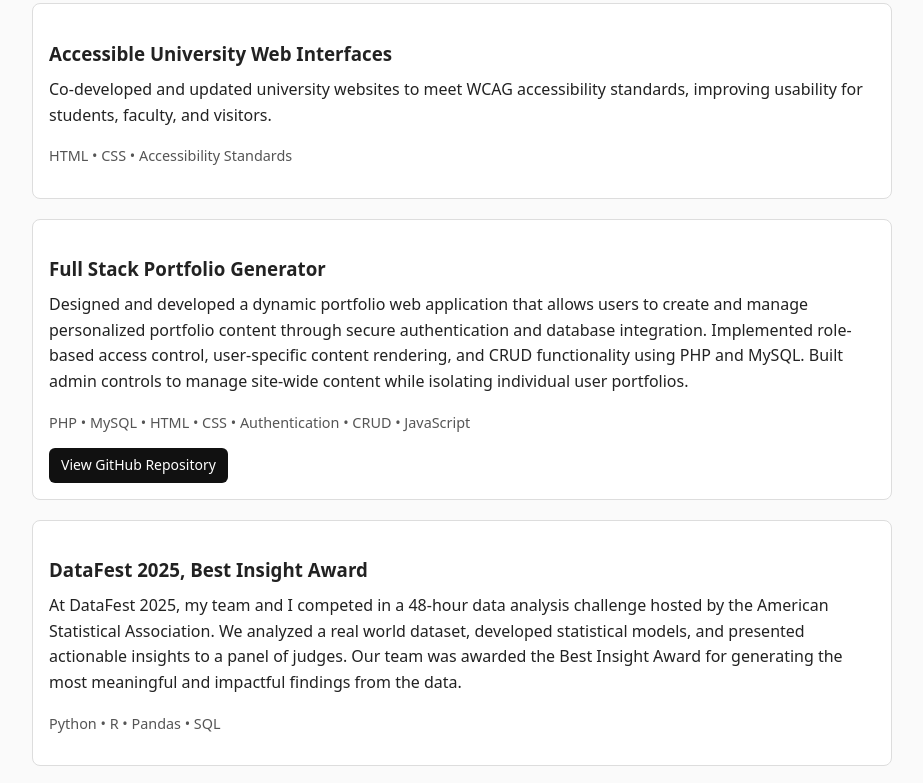
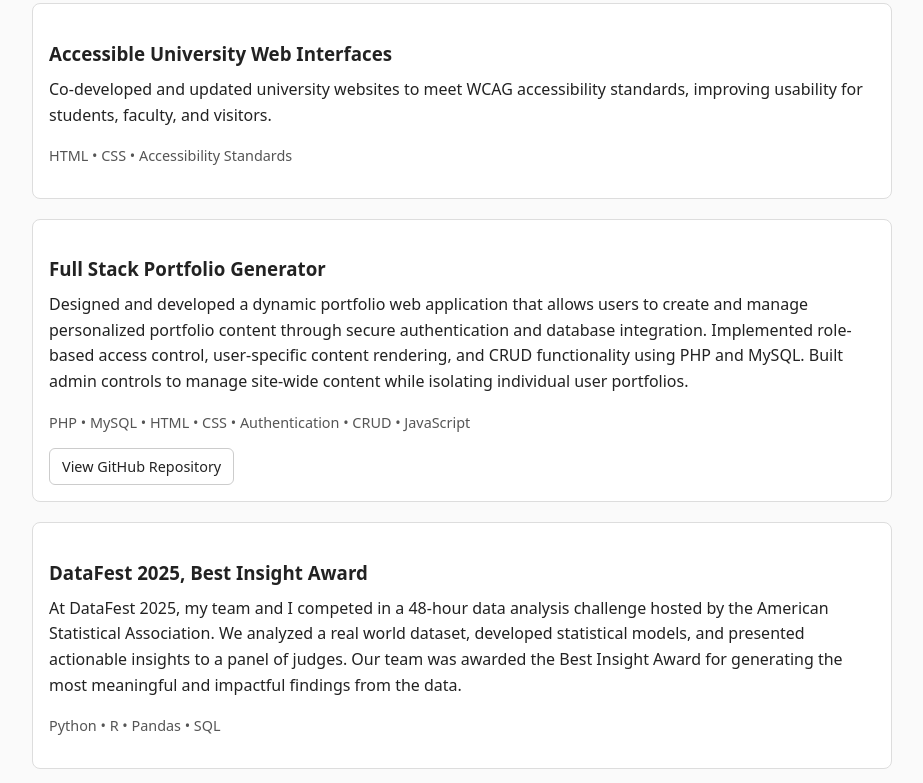
Before and after one commit to mtolly101/mtolly101.github.io, a plain HTML site: page index.html in a window 1280 px wide. Shown: the part 1529-2312 px from the top of the page, without its empty margins (178-1101 px from the left). Drawn offline with Linux system fonts and the light colour scheme.

Commit message:
Updated styles

```diff
--- a/index.html
+++ b/index.html
@@ -10,7 +10,7 @@
 <body>
   <header class="hero">
     <h1>Mallory Tolliver</h1>
-    <p class="subtitle">Software Engineer • Accessibility-Focused Developer</p>
+    <p class="subtitle">Software Developer • Web Developer • Accessibility-Focused Developer</p>
     <p class="tagline">Full Stack Development • Data-Driven Applications • Inclusive Design</p>
 
 
--- a/style.css
+++ b/style.css
@@ -113,13 +113,13 @@ footer {
   display: inline-block;
   margin-right: 12px;
   padding: 6px 12px;
-  background-color: #111;
-  color: white;
+  border-radius: 6px;
+  border: 1px solid #ccc;
   text-decoration: none;
-  border-radius: 6px;
-  font-size: 14px;
+  color: #222;
+  font-size: 0.9rem;
 }
 
 .project-links a:hover {
-  opacity: 0.8;
+  background-color: #eee;
 }
```
